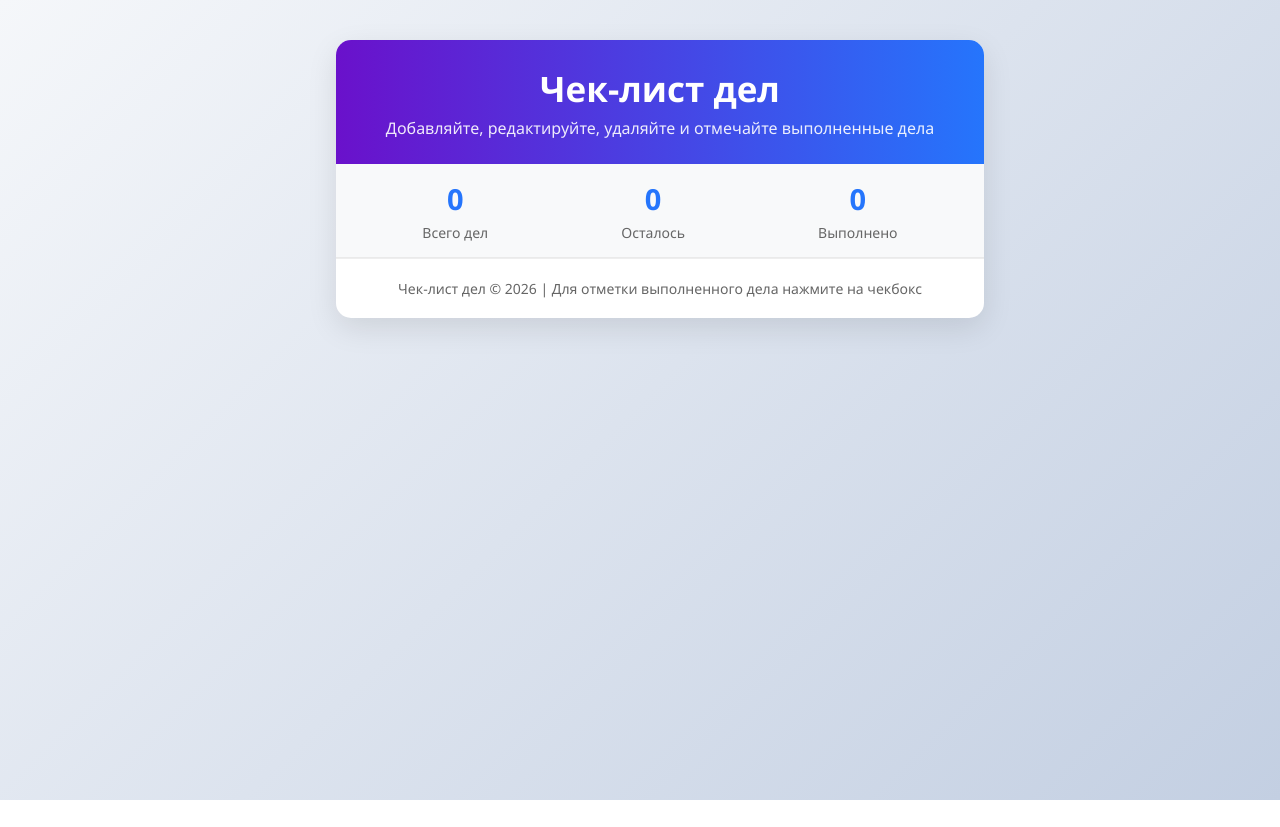
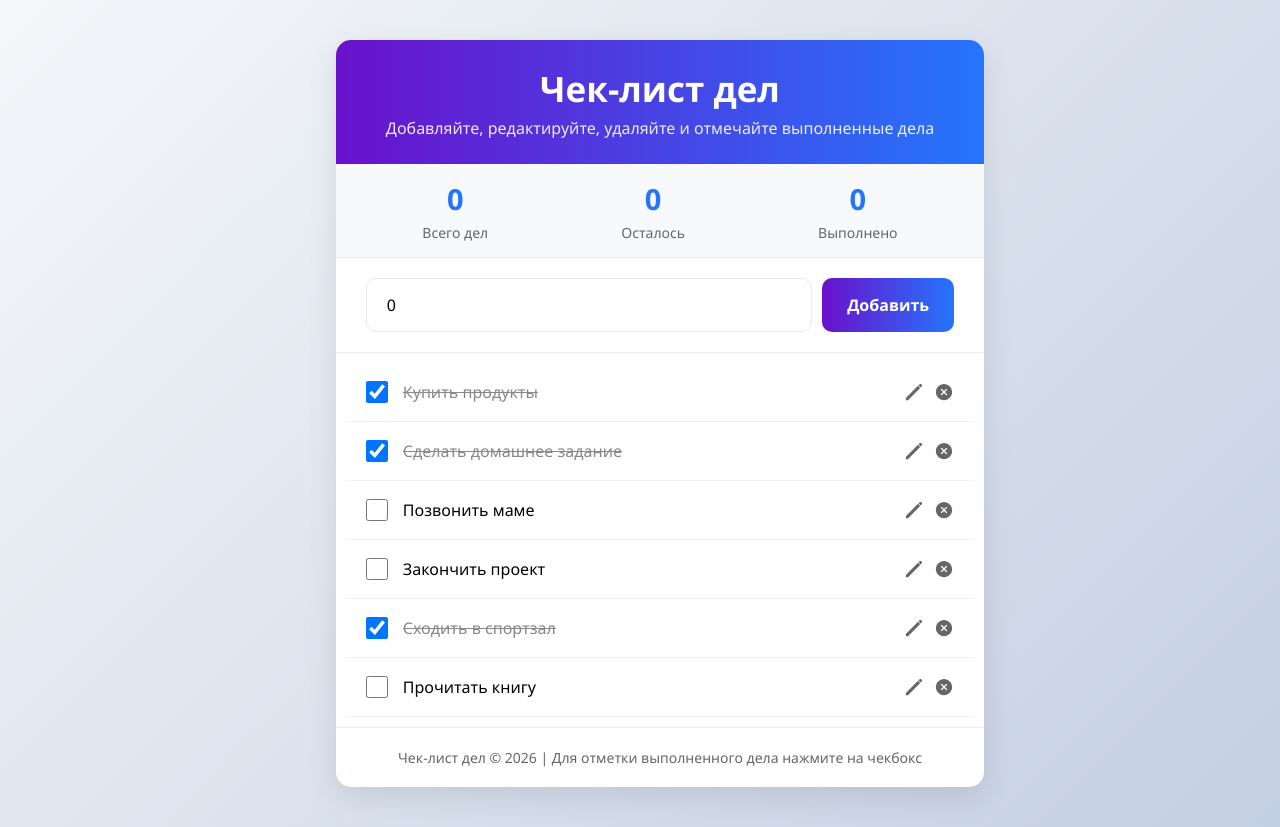
Before and after one commit to ComShep/checklist-v2, a React (Vite) app: page / in a window 1280 px wide. Before the commit the page ends 800 px from the top, so only its background shows below. Built offline with nearby package versions, Linux system fonts and the light colour scheme.

Commit message:
add todo list and todo item

```diff
--- a/package.json
+++ b/package.json
@@ -12,7 +12,8 @@
   "dependencies": {
     "clsx": "^2.1.1",
     "react": "^19.2.0",
-    "react-dom": "^19.2.0"
+    "react-dom": "^19.2.0",
+    "react-icons": "^5.6.0"
   },
   "devDependencies": {
     "@eslint/js": "^9.39.1",
--- a/src/MainPage.tsx
+++ b/src/MainPage.tsx
@@ -1,6 +1,8 @@
 import { Footer } from './components/footer/Footer'
 import { Header } from './components/header/Header'
+import { Input } from './components/input/Input'
 import { Statistic } from './components/statistic/Statistic'
+import { TodoList } from './components/todoList/TodoList'
 import styles from './MainPage.module.css'
 
 export const MainPage = () => {
@@ -8,6 +10,8 @@ export const MainPage = () => {
 		<div className={styles.wrapper}>
 			<Header/>
 			<Statistic/>
+			<Input/>
+			<TodoList/>
 			<Footer/>
 		</div>
 	)
--- /dev/null
+++ b/src/components/input/Input.module.css
@@ -0,0 +1,43 @@
+.input{
+	padding: 20px 30px;
+	display: flex;
+	gap: 10px;
+	border-bottom: 1px solid #eee;
+}
+
+.input input {
+	flex: 1;
+	padding: 15px 20px;
+	border: 1px solid #eaeaea;
+	border-radius: 10px;
+	font-size: 16px;
+	transition: all 0.3s;
+}
+
+.input input:focus {
+	outline: none;
+	border-color: #2575fc;
+	box-shadow: 0 0 0 3px rgba(37, 117, 252, 0.1);
+}
+
+.input button{
+	background: linear-gradient(to right, #6a11cb 0%, #2575fc 100%);
+	color: white;
+	border: none;
+	border-radius: 10px;
+	padding: 0px 25px;
+	font-size: 16px;
+	font-weight: 600;
+	cursor: pointer;
+	transition: transform 0.2s, opacity 0.2s;
+}
+
+.input button:hover{
+	opacity: 0.9;
+	transform: translateY(-2px);
+}
+
+.input button:disabled {
+  pointer-events: none;
+  opacity: 0.6; /* визуально показываем, что неактивна */
+}
--- /dev/null
+++ b/src/components/input/Input.tsx
@@ -0,0 +1,17 @@
+import styles from './Input.module.css'
+
+export const Input = () => {
+	return (
+		<div className={styles.input}>
+			<input
+				value={0}
+				onChange={() => {}}
+				placeholder='Добавьте новое дело...'
+
+			/>
+			<button
+				disabled={false}
+				onClick={() => {}}>Добавить</button>
+		</div>
+	)
+}
--- /dev/null
+++ b/src/components/todoItem/Task.module.css
@@ -0,0 +1,55 @@
+.item {
+	display: flex;
+	align-items: center;
+	padding: 18px 20px;
+	border-bottom: 1px solid #f0f0f0;
+	transition: all 0.3s;
+}
+
+.checkbox {
+	width: 22px;
+	height: 22px;
+	margin-right: 15px;
+	cursor: pointer;
+}
+
+.item span {
+	flex: 1;
+	font-size: 16px;
+	padding-right: 10px;
+}
+
+.none {
+	display: none;
+}
+
+.todo-item-input {
+	flex: 1;
+	padding: 8px 12px;
+	border: 2px solid #2575fc;
+	border-radius: 8px;
+	font-size: 16px;
+	margin-right: 10px;
+}
+
+.actions {
+	display: flex;
+	gap: 10px;
+	align-items: center;
+}
+
+.button {
+	cursor: pointer;
+	font-size: 20px;
+	color: #666;
+	transition: color 0.3s ease;
+}
+
+.button:hover{
+	color: #333;
+}
+
+.done {
+	text-decoration: line-through;
+	color: #888;
+}
--- /dev/null
+++ b/src/components/todoItem/Task.tsx
@@ -0,0 +1,55 @@
+import { IoPencilSharp } from "react-icons/io5";
+import { IoIosCloseCircle } from "react-icons/io";
+import { IoIosSave } from "react-icons/io";
+import { useState } from "react";
+import styles from './Task.module.css'
+
+type Props = {
+	task: Task
+}
+
+type Task = {
+	id: string
+	text: string
+	done: boolean
+}
+
+export const Task = ({task}: Props) => {
+	const [isEdit, setIsEdit] = useState(false);
+	const [inputValue, setInputValue] = useState(null)
+
+	return (
+		<div className={styles.item}>
+				<input
+				// `todo-item-checkbox ${this.state.isEdit && 'none'}`
+					className={styles.checkbox}
+					type="checkbox"
+					checked={task.done}
+					onChange={() => {}}
+				/>
+				<span
+					className={task.done && styles.done}
+				>{task.text}</span>
+				{/* <input
+					className={`todo-item-input ${!this.state.isEdit && 'none'}`}
+					value={}
+					onChange={}
+				/> */}
+				<div className={styles.actions}>
+					{isEdit ?
+						<IoIosSave
+							className={styles.button}
+							onClick={() => {}}
+						/> :
+						<IoPencilSharp
+							className={styles.button}
+							onClick={() => {}}
+						/>}
+					<IoIosCloseCircle
+						className={styles.button}
+						onClick={() => {}}
+					/>
+				</div>
+			</div>
+	)
+}
--- /dev/null
+++ b/src/components/todoList/TodoList.module.css
@@ -0,0 +1,71 @@
+.wrapper {
+	padding: 10px;
+	min-height: 300px;
+}
+
+.empty {
+	text-align: center;
+	padding: 60px 20px;
+	color: #888;
+}
+
+.empty h3{
+	font-size: 24px;
+	margin-bottom: 10px;
+}
+
+/* .todo-item {
+	display: flex;
+	align-items: center;
+	padding: 18px 20px;
+	border-bottom: 1px solid #f0f0f0;
+	transition: all 0.3s;
+}
+
+.todo-item-checkbox {
+	width: 22px;
+	height: 22px;
+	margin-right: 15px;
+	cursor: pointer;
+}
+
+.todo-item span {
+	flex: 1;
+	font-size: 16px;
+	padding-right: 10px;
+}
+
+.none {
+	display: none;
+}
+
+.todo-item-input {
+	flex: 1;
+	padding: 8px 12px;
+	border: 2px solid #2575fc;
+	border-radius: 8px;
+	font-size: 16px;
+	margin-right: 10px;
+}
+
+.todo-actions {
+	display: flex;
+	gap: 10px;
+	align-items: center;
+}
+
+.item-button {
+	cursor: pointer;
+	font-size: 20px;
+	color: #666;
+	transition: color 0.3s ease;
+}
+
+.item-button:hover{
+	color: #333;
+}
+
+.todo-item .done {
+	text-decoration: line-through;
+	color: #888;
+} */
--- /dev/null
+++ b/src/components/todoList/TodoList.tsx
@@ -0,0 +1,59 @@
+import { Task } from '../todoItem/Task'
+import styles from './TodoList.module.css'
+
+const tasks = [
+	{
+		id: "123e4567-e89b-12d3-a456-426614174000",
+		text: "Купить продукты",
+		done: true
+	},
+	{
+		id: "123e4567-e89b-12d3-a456-426614174001",
+		text: "Сделать домашнее задание",
+		done: true
+	},
+	{
+		id: "123e4567-e89b-12d3-a456-426614174002",
+		text: "Позвонить маме",
+		done: false
+	},
+	{
+		id: "123e4567-e89b-12d3-a456-426614174003",
+		text: "Закончить проект",
+		done: false
+	},
+	{
+		id: "123e4567-e89b-12d3-a456-426614174004",
+		text: "Сходить в спортзал",
+		done: true
+	},
+	{
+		id: "123e4567-e89b-12d3-a456-426614174005",
+		text: "Прочитать книгу",
+		done: false
+	},
+]
+
+export const TodoList = () => {
+
+	if (tasks.length === 0) {
+		return <div className={styles.empty}>
+			<h3>Список дел пуст</h3>
+			<p>Добавьте первое дело, используя поле выше</p>
+		</div>
+	}
+
+	return (
+		<div className={styles.wrapper}>
+			{tasks.map(task => (
+				<Task
+					key={task.id}
+					task={task}
+					// onCheck={() => {}}
+					// onDelete={() => {}}
+					// onEdit={() => {}}
+				/>
+			))}
+		</div>
+	)
+}
```
Also changed, not shown: 1 other file (tests, documents, lock files or other folders).
